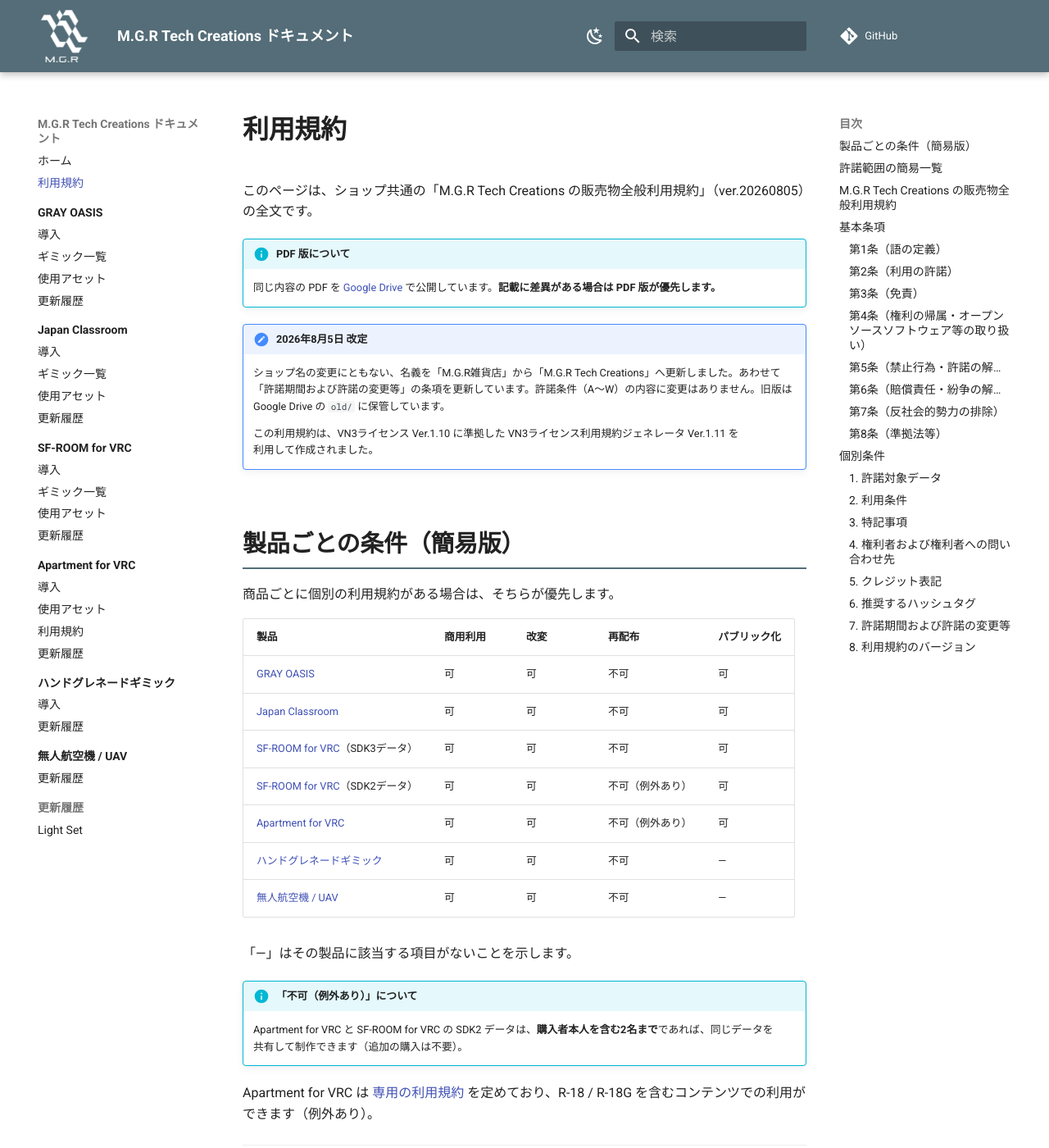
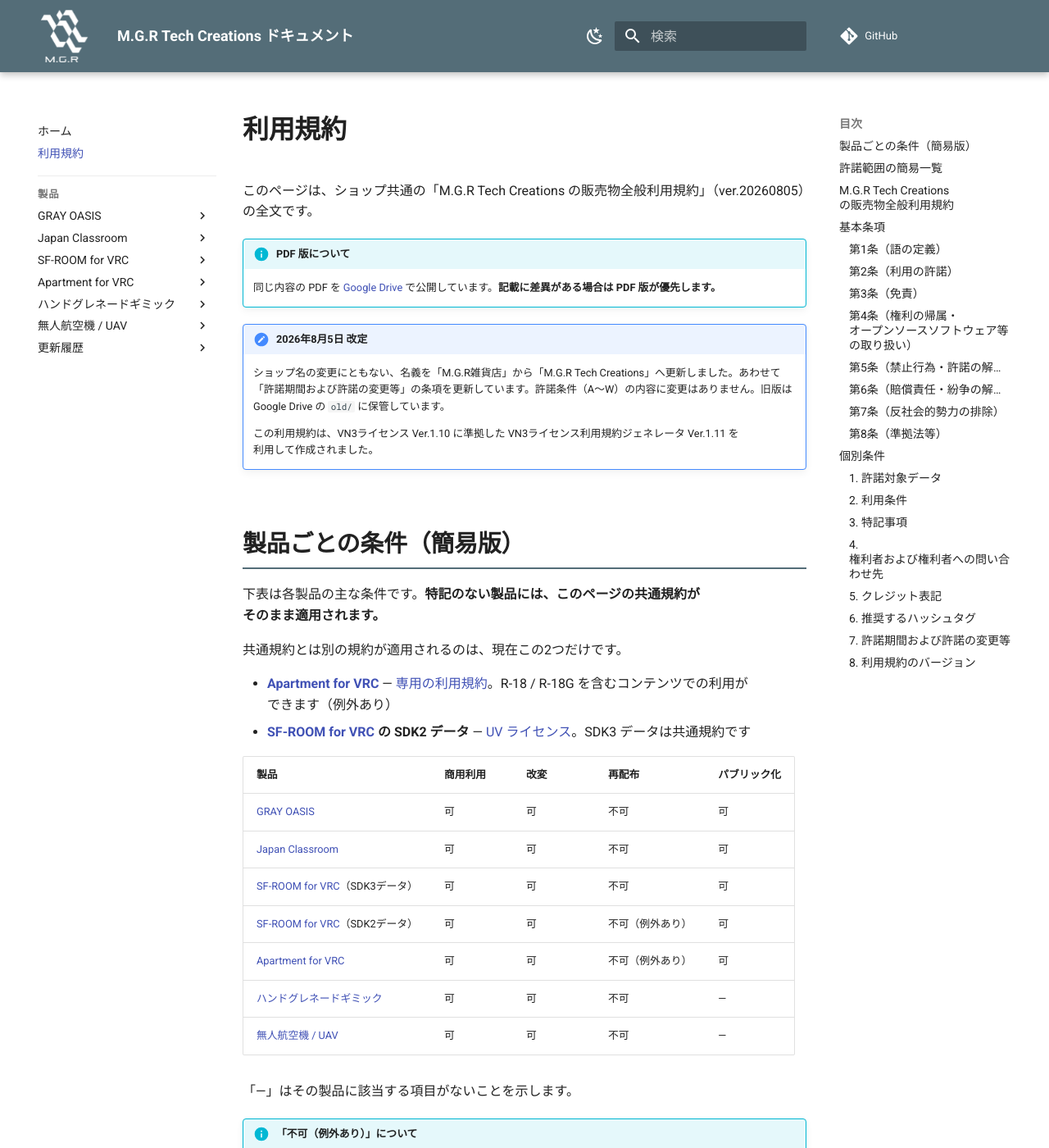
Before and after one commit to MAGURO-git/ProductArchive, an MkDocs documentation site: the page built from docs/terms.md, in a window 1280 px wide and 1400 px high. Shown: the whole window at 82% size. Built offline with MkDocs 1.6.1 and Material for MkDocs 9.7.7, drawn with Linux system fonts in a browser that asks for light colours; comment, search, counter and statistics services are not loaded.

Commit message:
サイドバーを整理し、個別規約が適用される製品を明記する
サイドバー:
- 製品の節を折りたたみに変更（navigation.sections を外す）。8製品ぶんの
  見出しが常時展開されていて情報過多だった
- 「製品」の区切りを入れ、ホーム・利用規約と製品群を分ける
- サイト名の見出しをデスクトップで非表示に。ヘッダーと重複している
- 日本語が語の途中で折り返される問題を修正（.md-typeset の外なので
  既存の指定が効いていなかった）

利用規約:
- 「個別の利用規約がある場合は優先」という曖昧な記述をやめ、該当する
  2つを名指しする。全製品に個別規約があるように読めていた
- SF-ROOM の SDK2 データが UV ライセンスであることを記載。サイトの
  どこにも書いておらず、共通規約の製品と同列に並んでいた

Co-Authored-By: Claude Opus 5 (1M context) <noreply@anthropic.com>

```diff
--- a/docs/assets/extra.css
+++ b/docs/assets/extra.css
@@ -3,6 +3,40 @@
 .md-typeset {
   word-break: auto-phrase;
   text-wrap: pretty;
+}
+
+/* サイドバーは .md-typeset の外なので上の指定が効かず、「ドキュメ／ント」のように
+   語の途中で折り返される。keep-all で日本語のまとまりを保つ。 */
+.md-nav__title,
+.md-nav__link {
+  word-break: keep-all;
+  overflow-wrap: anywhere;
+}
+
+/* デスクトップではヘッダーに同じサイト名が出ているので、サイドバー上部の見出しは重複。
+   モバイルではドロワーの見出しとして必要なので、広い画面でだけ隠す。 */
+@media screen and (min-width: 76.25em) {
+  .md-sidebar--primary .md-nav--primary > .md-nav__title {
+    display: none;
+  }
+}
+
+/* サイドバーは「ホーム・利用規約」と「製品」が同じ見た目で並ぶため、どこからが製品か
+   分からない。折りたたみ項目（製品）の先頭に区切りと見出しを入れて、群を分ける。
+   最初の製品は「非折りたたみ項目の直後にある折りたたみ項目」で特定できる。 */
+.md-nav--primary
+  > .md-nav__list
+  > .md-nav__item:not(.md-nav__item--nested)
+  + .md-nav__item--nested::before {
+  content: "製品";
+  display: block;
+  margin-top: 0.9rem;
+  padding-top: 0.7rem;
+  border-top: 1px solid var(--md-default-fg-color--lightest);
+  font-size: 0.62rem;
+  font-weight: 700;
+  letter-spacing: 0.06em;
+  color: var(--md-default-fg-color--light);
 }
 
 /* 識別子やパスは文節では割れないので、コードは既定の折り返しに戻す。 */
--- a/docs/terms.md
+++ b/docs/terms.md
@@ -12,7 +12,12 @@
 
 ## 製品ごとの条件（簡易版）
 
-商品ごとに個別の利用規約がある場合は、そちらが優先します。
+下表は各製品の主な条件です。**特記のない製品には、このページの共通規約がそのまま適用されます。**
+
+共通規約とは別の規約が適用されるのは、現在この2つだけです。
+
+- **[Apartment for VRC](apartment/index.md)** — [専用の利用規約](apartment/terms.md)。R-18 / R-18G を含むコンテンツでの利用ができます（例外あり）
+- **[SF-ROOM for VRC](sf-room/index.md) の SDK2 データ** — [UV ライセンス](https://uv-license.com/ja/license?utf8=%E2%9C%93&pcu=true&ccu=true&seu=true&veu=true&remarks=true)。SDK3 データは共通規約です
 
 | 製品 | 商用利用 | 改変 | 再配布 | パブリック化 |
 |---|---|---|---|---|
@@ -28,8 +33,6 @@
 
 !!! info "「不可（例外あり）」について"
     Apartment for VRC と SF-ROOM for VRC の SDK2 データは、**購入者本人を含む2名まで**であれば、同じデータを共有して制作できます（追加の購入は不要）。
-
-Apartment for VRC は [専用の利用規約](apartment/terms.md) を定めており、R-18 / R-18G を含むコンテンツでの利用ができます（例外あり）。
 
 ---
 
--- a/mkdocs.yml
+++ b/mkdocs.yml
@@ -12,7 +12,6 @@ theme:
   favicon: assets/favicon.png
   features:
     - navigation.tracking
-    - navigation.sections
     - navigation.top
     - navigation.indexes
     - search.suggest
```
Also changed, not shown: docs/sf-room/index.md (+1 -0 lines).
